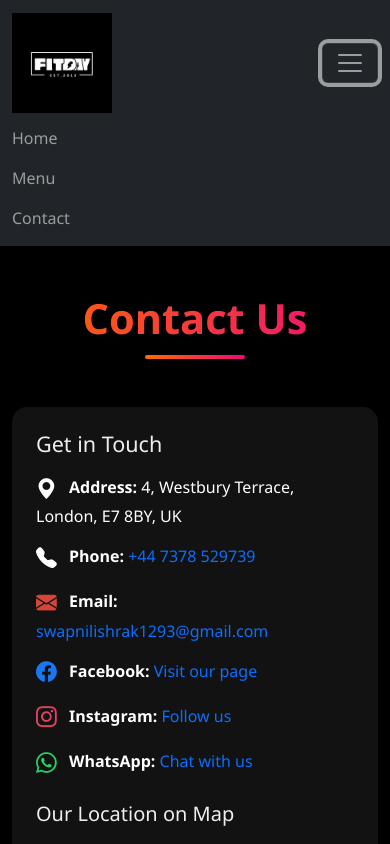
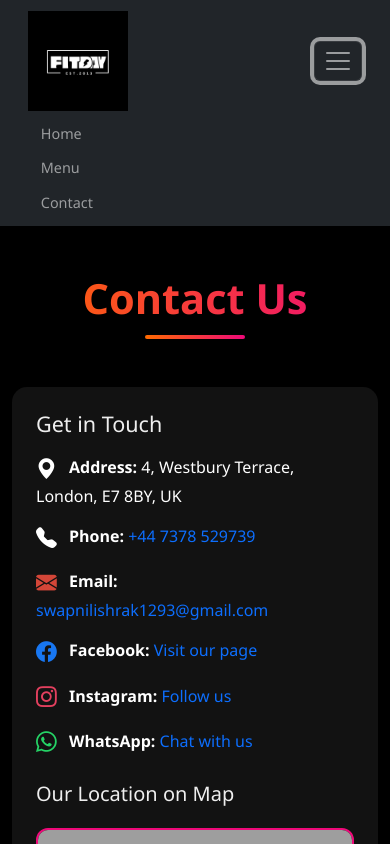
Before and after one commit to SHUVO20033942/FITDAY, a plain HTML site: page swapnil/index.html in a window 390 px wide. Both pictures are taken after a click on the button "Toggle navigation". Shown: the top 844 px of the page. Drawn offline with nearby package versions, Linux system fonts and the light colour scheme; grey boxes are pictures that could not be loaded.

Commit message:
SWAPNIL1293

```diff
--- a/swapnil/style.css
+++ b/swapnil/style.css
@@ -7,12 +7,29 @@ body {
   padding: 0;
 }
 
-/* Navbar Logo */
+/* Navbar adjustments */
+.navbar {
+  padding: 0.4rem 1rem;  /* Reduce vertical padding */
+}
+
+/* Logo size */
 .navbar-brand img {
-  height: 100px;   /* Adjust logo height */
+  height: 100px;   /* Smaller logo height */
   width: auto;
   object-fit: contain;
   margin-right: 20px;
+  vertical-align: middle;
+}
+
+/* Navbar links font size smaller */
+.navbar-nav .nav-link {
+  font-size: 0.9rem;   /* Slightly smaller text */
+  padding: 0.4rem 0.8rem;
+}
+
+/* Mobile toggler size */
+.navbar-toggler {
+  padding: 0.25rem 0.5rem;
 }
 
 /* Section Title */
@@ -140,7 +157,6 @@ footer p {
   margin: 0;
 }
 
-/* Footer Links */
 footer a {
   margin: 0 12px;
   font-size: 1.4rem;
@@ -151,7 +167,6 @@ footer a:hover {
   opacity: 0.8;
 }
 
-/* Footer Brand Colors */
 footer .facebook { color: #1877F2; }
 footer .instagram { color: #E4405F; }
 footer .email { color: #D44638; }
```
